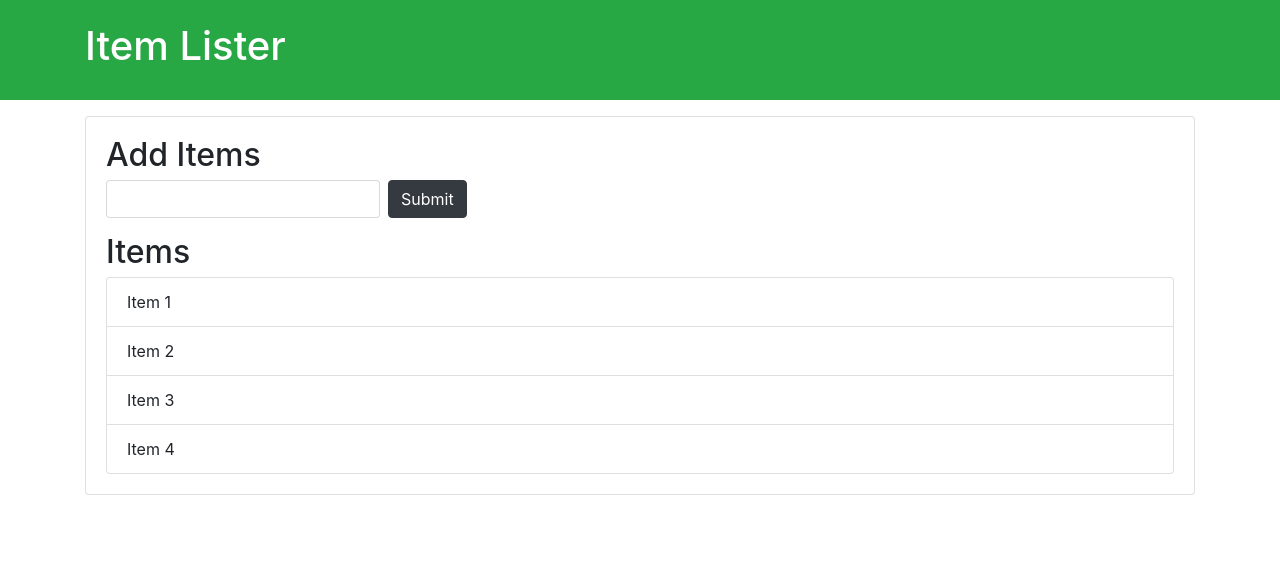
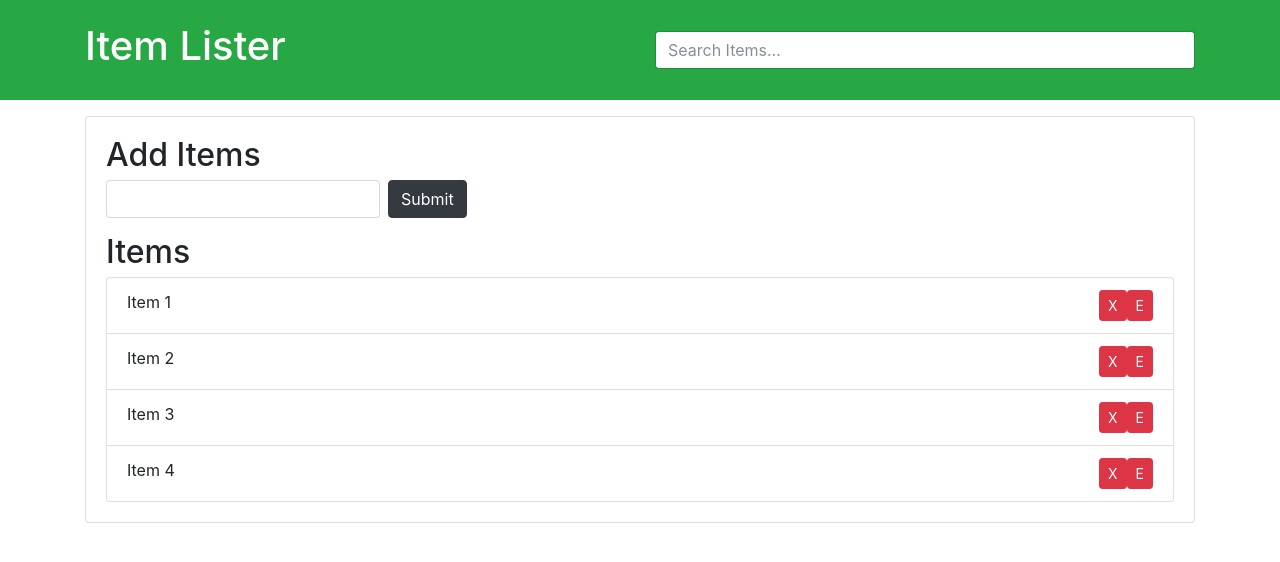
Before and after one commit to kodemsriman/gittutorialdemo, a plain HTML site: page Index.html in a window 1280 px wide. Drawn offline with nearby package versions, Linux system fonts and the light colour scheme.

Commit message:
AddedEditButton

```diff
--- a/Index.html
+++ b/Index.html
@@ -11,24 +11,30 @@
 <body>
   <header id="main-header" class="bg-success text-white p-4 mb-3">
     <div class="container">
-      <h1 id="header-title">Item Lister <span style="display:none">123</span></h1>
+      <div class="row">
+        <div class="col-md-6">
+            <h1 id="header-title">Item Lister</h1>
+        </div>
+        <div class="col-md-6 align-self-center">
+            <input type="text" class="form-control" id="filter" placeholder="Search Items...">
+        </div>
+      </div>
     </div>
   </header>
   <div class="container">
    <div id="main" class="card card-body">
     <h2 class="title">Add Items</h2>
-    <form class="form-inline mb-3">
-      <input type="text" class="form-control mr-2">
+    <form id="addForm" class="form-inline mb-3">
+      <input type="text" class="form-control mr-2" id="item">
       <input type="submit" class="btn btn-dark" value="Submit">
     </form>
     <h2 class="title">Items</h2>
     <ul id="items" class="list-group">
-      <li class="list-group-item">Item 1</li>
-      <li class="list-group-item">Item 2</li>
-      <li class="list-group-item">Item 3</li>
-      <li class="list-group-item">Item 4</li>
+      <li class="list-group-item">Item 1 <button class="btn btn-danger btn-sm float-right edit">E</button><button class="btn btn-danger btn-sm float-right delete">X</button></li>
+      <li class="list-group-item">Item 2<button class="btn btn-danger btn-sm float-right edit">E</button> <button class="btn btn-danger btn-sm float-right delete">X</button></li>
+      <li class="list-group-item">Item 3 <button class="btn btn-danger btn-sm float-right edit">E</button><button class="btn btn-danger btn-sm float-right delete">X</button></li>
+      <li class="list-group-item">Item 4 <button class="btn btn-danger btn-sm float-right edit">E</button><button class="btn btn-danger btn-sm float-right delete">X</button></li>
     </ul>
-    <span></span>
    </div>
   </div>
   <script src="dom.js"></script>
```
